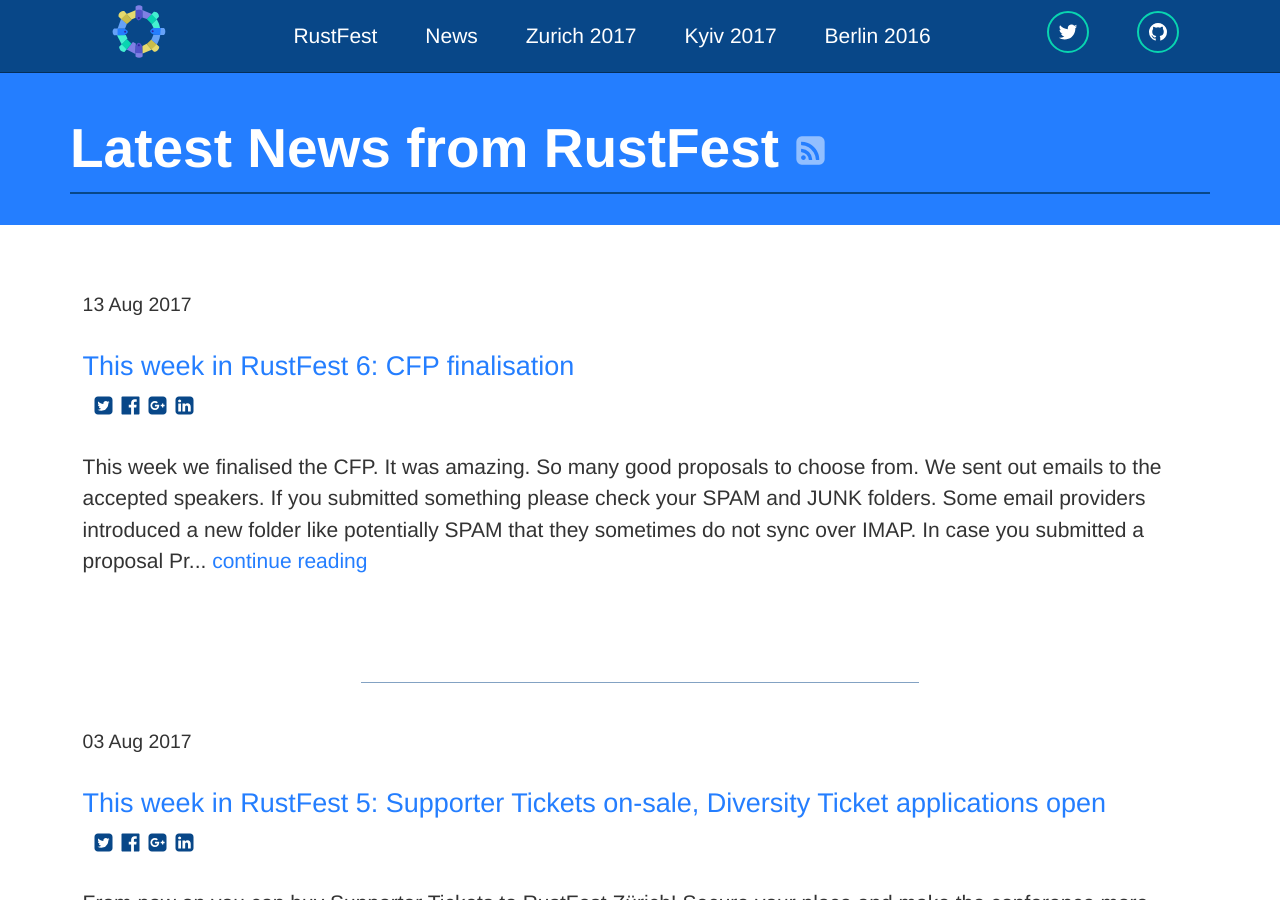
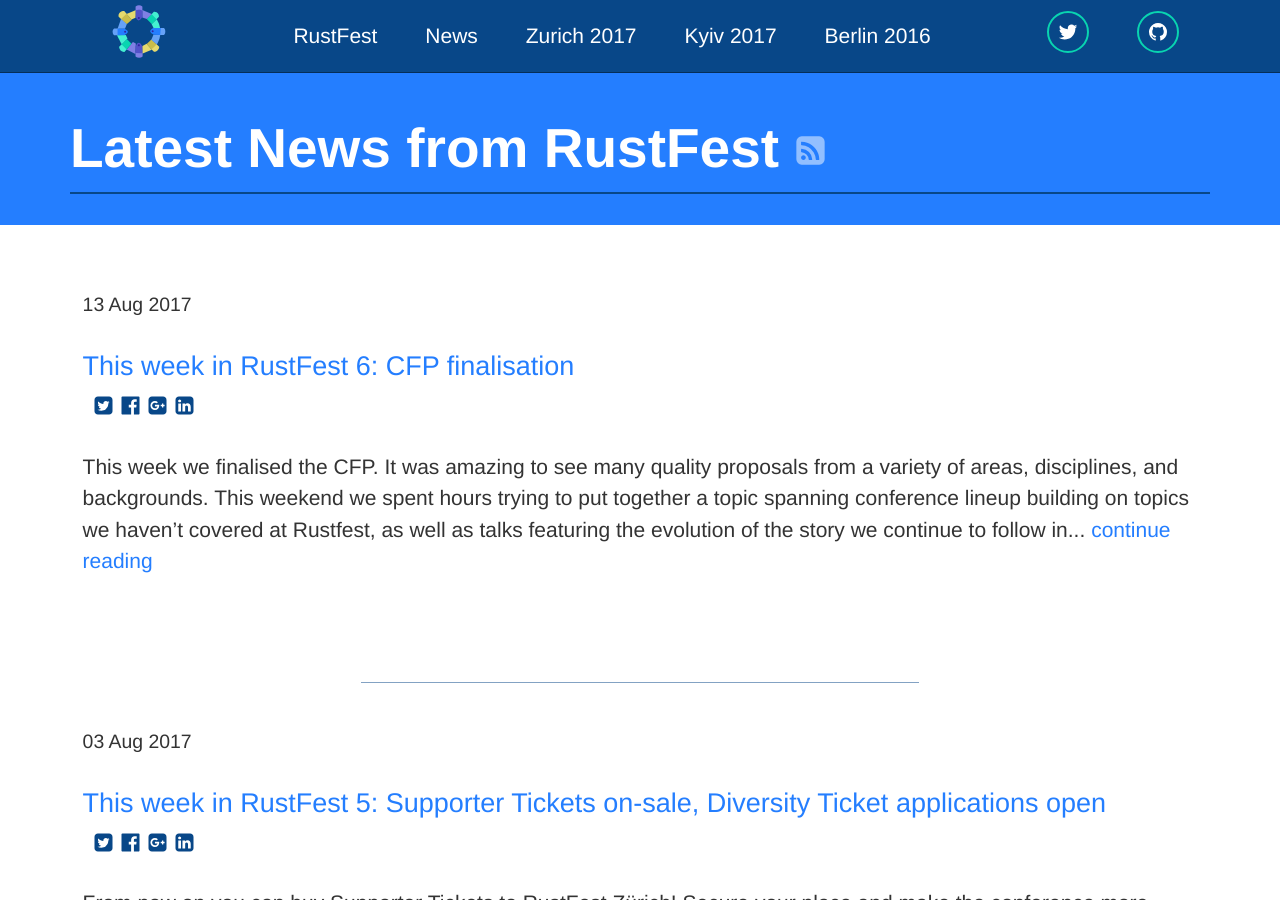
Before and after one commit to RustFestEU/blog.rustfest.eu, a Jekyll site: the page built from index.html, in a window 1280 px wide and 900 px high. Built offline with Jekyll 4.4.1, drawn with Linux system fonts in a browser that asks for light colours.

Commit message:
Refined the top matter a bit.

```diff
--- a/_posts/2017-08-13-this-week-in-rustfest-6-cfp-finalisation.md
+++ b/_posts/2017-08-13-this-week-in-rustfest-6-cfp-finalisation.md
@@ -5,8 +5,11 @@
   - dns2utf8
 ---
 
-This week we finalised the CFP. It was amazing. So many good proposals to choose from.
-We sent out [emails](https://www.xkcd.com/1783/) to the accepted speakers. If you submitted something please check your `SPAM` and `JUNK` folders. Some email providers introduced a new folder like `potentially SPAM` that they sometimes do not sync over [IMAP](https://en.wikipedia.org/wiki/Internet_Message_Access_Protocol).
+This week we finalised the CFP. It was amazing to see many quality proposals from a variety of areas, disciplines, and backgrounds. This weekend we spent hours trying to put together a topic spanning conference lineup building on topics we haven't covered at Rustfest, as well as talks featuring the evolution of the story we continue to follow in topics we have visited in previous Rustfests. We're excited to send out mails to new speakers as well as returning speakers.
+
+![XKCD Joke involving email backlog. Stick person 1: "Do you have any New Years Resolutions", Stick person 2: "Gonna finally finish dealing with those emails from 2008", Slugline: "As my Email backlog approaches 10 years, I' m starting to have doubts about my approach."](https://imgs.xkcd.com/comics/emails.png)
+
+We will be sending out emails to the accepted speakers over the next few days. If you submitted something please check your `SPAM` and `JUNK` folders if you haven't heard anything by Tuesday evening.
 
 In case you submitted a proposal
 
```
